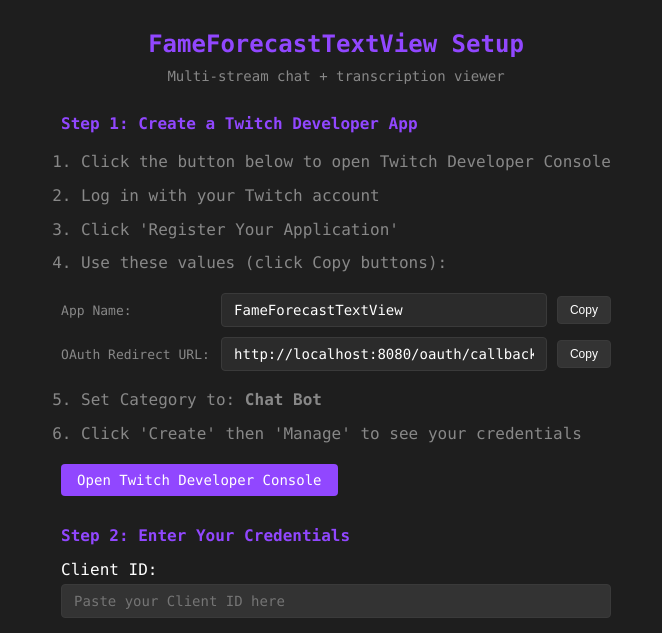
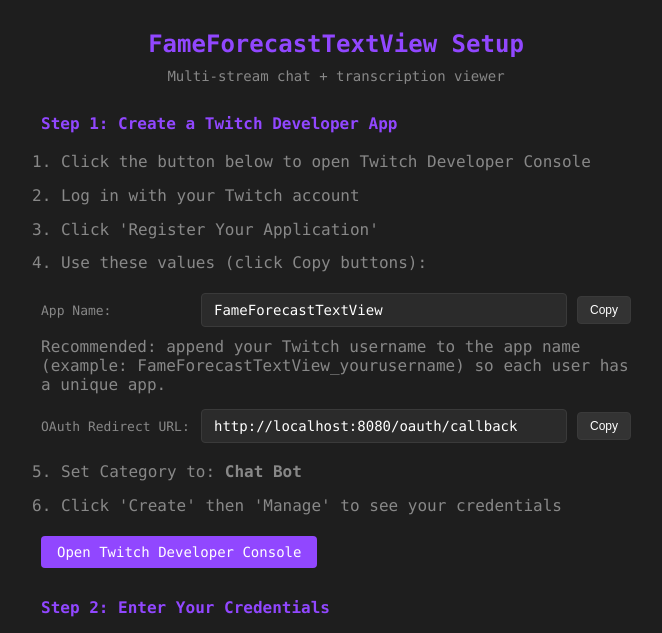
Before and after one commit to FameForecast/FameForecast-TextView, a Flask app: page /setup in a window 1280 px wide. Shown: the top 633 px of the page, without its empty margins (304-966 px from the left). Run offline with Flask 3, Linux system fonts and the light colour scheme.

Commit message:
Suggest unique Twitch app name with username suffix

```diff
--- a/twitch_chat_monitor/web/templates/setup.html
+++ b/twitch_chat_monitor/web/templates/setup.html
@@ -27,9 +27,10 @@
             <div class="copyable-fields">
                 <div class="field-row">
                     <label>App Name:</label>
-                    <input type="text" readonly value="{{ app_name }}" id="field-app-name">
+                    <input type="text" readonly value="{{ app_name }}" id="field-app-name" data-base-app-name="{{ app_name }}">
                     <button type="button" class="btn-copy" onclick="copyField('field-app-name')">Copy</button>
                 </div>
+                <p class="section-desc">Recommended: append your Twitch username to the app name (example: {{ app_name }}_yourusername) so each user has a unique app.</p>
                 <div class="field-row">
                     <label>OAuth Redirect URL:</label>
                     <input type="text" readonly value="{{ redirect_uri }}" id="field-redirect">
@@ -296,6 +297,21 @@
             localStorage.setItem('setup_client_id', clientId);
             localStorage.setItem('setup_client_secret', clientSecret);
         }
+
+        function updateAppNameSuggestion() {
+            const username = document.getElementById('username')?.value.trim().toLowerCase();
+            const appNameField = document.getElementById('field-app-name');
+            if (!appNameField) return;
+
+            const baseName = appNameField.dataset.baseAppName || appNameField.value;
+            appNameField.value = username ? `${baseName}_${username}` : baseName;
+        }
+
+        const usernameInput = document.getElementById('username');
+        if (usernameInput) {
+            usernameInput.addEventListener('input', updateAppNameSuggestion);
+        }
+        updateAppNameSuggestion();
     </script>
 </body>
 </html>
```
